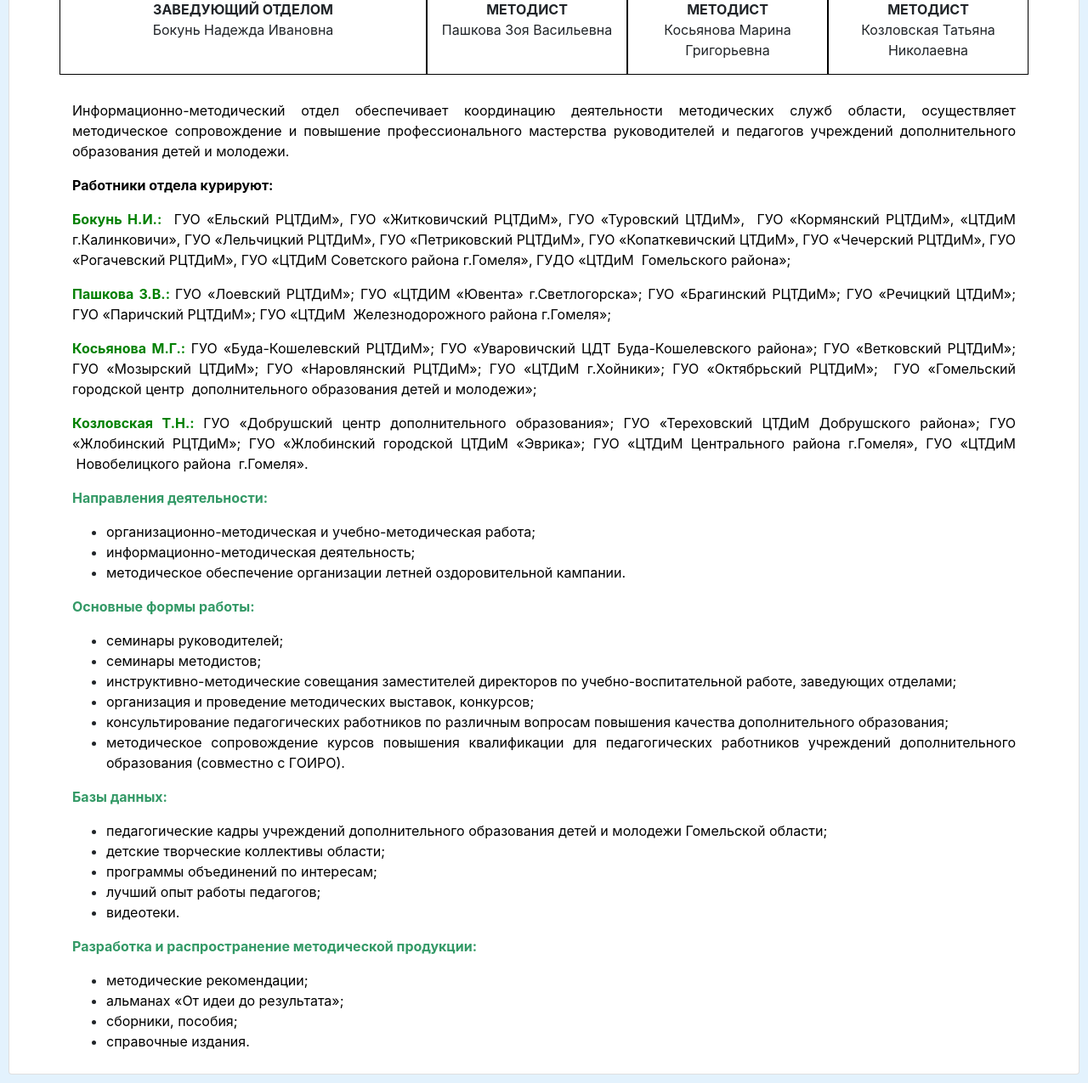
After one commit to suph4rd/DDTProject, a Django app: page /info-about-personal-view/ in a window 1280 px wide. The commit adds this page. Shown: the part 625-1900 px from the top of the page at 85% size. Run offline with Django 3.2, Linux system fonts and the light colour scheme; the visitor is signed in with stand-in values (Sample User, id 1); data comes from the database, SQL or seed files in the repository; data that the repository does not hold is empty; some libraries are stand-ins or nearby versions.

Commit message:
add information about personal

```diff
--- a/core/urls.py
+++ b/core/urls.py
@@ -26,7 +26,7 @@ urlpatterns = [
     path('create-team-view/', views.create_team_view, name='create_team_view'),
     path('result-participation-view/', views.result_participation_view, name='result_participation_view'),
     path('union-interes-view/', views.union_interes_view, name='union_interes_view'),
-
+    path('info-about-personal-view/', views.info_about_personal_view, name='info_about_personal_view'),
 
     # path('admin/', admin.site.urls),
 ]
--- a/core/views.py
+++ b/core/views.py
@@ -83,3 +83,9 @@ def union_interes_view(request):
     else:
         object = None
     return render(request, "core/union_interes.html", locals())
+
+
+@login_required
+def info_about_personal_view(request):
+    org_list = get_org_list(request)
+    return render(request, "core/info_about_personal.html", locals())
--- a/templates/core/general.html
+++ b/templates/core/general.html
@@ -1,12 +1,19 @@
-{%  load static %}
+{% load static %}
 <!DOCTYPE html>
 <html lang="en">
 <head>
     <meta charset="UTF-8">
-    <link rel="stylesheet" href="https://stackpath.bootstrapcdn.com/bootstrap/4.3.1/css/bootstrap.min.css" integrity="sha384-ggOyR0iXCbMQv3Xipma34MD+dH/1fQ784/j6cY/iJTQUOhcWr7x9JvoRxT2MZw1T" crossorigin="anonymous">
-    <script src="https://code.jquery.com/jquery-3.3.1.slim.min.js" integrity="sha384-q8i/X+965DzO0rT7abK41JStQIAqVgRVzpbzo5smXKp4YfRvH+8abtTE1Pi6jizo" crossorigin="anonymous"></script>
-    <script src="https://cdnjs.cloudflare.com/ajax/libs/popper.js/1.14.7/umd/popper.min.js" integrity="sha384-UO2eT0CpHqdSJQ6hJty5KVphtPhzWj9WO1clHTMGa3JDZwrnQq4sF86dIHNDz0W1" crossorigin="anonymous"></script>
-    <script src="https://stackpath.bootstrapcdn.com/bootstrap/4.3.1/js/bootstrap.min.js" integrity="sha384-JjSmVgyd0p3pXB1rRibZUAYoIIy6OrQ6VrjIEaFf/nJGzIxFDsf4x0xIM+B07jRM" crossorigin="anonymous"></script>
+    <link rel="stylesheet" href="https://stackpath.bootstrapcdn.com/bootstrap/4.3.1/css/bootstrap.min.css"
+          integrity="sha384-ggOyR0iXCbMQv3Xipma34MD+dH/1fQ784/j6cY/iJTQUOhcWr7x9JvoRxT2MZw1T" crossorigin="anonymous">
+    <script src="https://code.jquery.com/jquery-3.3.1.slim.min.js"
+            integrity="sha384-q8i/X+965DzO0rT7abK41JStQIAqVgRVzpbzo5smXKp4YfRvH+8abtTE1Pi6jizo"
+            crossorigin="anonymous"></script>
+    <script src="https://cdnjs.cloudflare.com/ajax/libs/popper.js/1.14.7/umd/popper.min.js"
+            integrity="sha384-UO2eT0CpHqdSJQ6hJty5KVphtPhzWj9WO1clHTMGa3JDZwrnQq4sF86dIHNDz0W1"
+            crossorigin="anonymous"></script>
+    <script src="https://stackpath.bootstrapcdn.com/bootstrap/4.3.1/js/bootstrap.min.js"
+            integrity="sha384-JjSmVgyd0p3pXB1rRibZUAYoIIy6OrQ6VrjIEaFf/nJGzIxFDsf4x0xIM+B07jRM"
+            crossorigin="anonymous"></script>
 
     <title>
         {% block title %}
@@ -20,7 +27,7 @@
         <img style="width: 8%" src="{% static 'icons/logo.png' %}" alt="Эмблема организации">
         <a class="nav-link" href="{% url "main_page" %}"><span>ГЛАВНАЯ СТРАНИЦА</span></a>
         <a class="nav-link" href=""><span>КАРТА</span></a>
-            <a class="nav-link" href=""><span>ИНФОРМАЦИЯ О СОТРУДНИКАХ</span></a>
+        <a class="nav-link" href="{% url 'info_about_personal_view' %}"><span>ИНФОРМАЦИЯ О СОТРУДНИКАХ</span></a>
         <a class="nav-link" href=""><span>НОРМАТИВНЫЕ ДОКУМЕНТЫ</span></a>
         <a class="btn btn-outline-danger" href="{% url 'logout' %}" style="float: right">Выход</a>
     </div>
@@ -39,7 +46,7 @@
             </div>
         </div>
     </div>
-    <hr />
+    <hr/>
 </div>
 <div class="container-fuild">
     {% block left_menu %}
@@ -89,6 +96,5 @@
         </a></p>
     {% endblock %}
     </div>
-</div>
 </body>
 </html>
--- /dev/null
+++ b/templates/core/info_about_personal.html
@@ -0,0 +1,84 @@
+{% extends "core/general.html" %}
+{% load static %}
+{% block title %}Информация о сотрудниках{% endblock %}
+{% block content %}
+    <h1 style="text-align: center">Информация о сотрудниках</h1>
+    <div class="container">
+        <div class="row">
+            <div class="col-sm" style="border: 1px solid black">
+                <img src="http://gomelpalace.by/wp-content/uploads/2016/01/Бокунь-196x300.jpg"
+                     style="margin-left: 11%" alt="">
+                <p style="text-align: center">
+                    <strong>ЗАВЕДУЮЩИЙ ОТДЕЛОМ</strong><br>
+                    Бокунь Надежда Ивановна
+                </p>
+            </div>
+            <div class="col-sm" style="border: 1px solid black">
+                <img src="{% static 'photo/Пашкова-193x300.jpg' %}" alt=""
+                    style="margin-left: 11%">
+                <p style="text-align: center">
+                    <strong>МЕТОДИСТ</strong><br>
+                    Пашкова Зоя Васильевна
+                </p>
+            </div>
+            <div class="col-sm" style="border: 1px solid black">
+                <img src="{% static 'photo/Косьянова-181x300.jpg' %}" alt=""
+                    style="margin-left: 11%">
+                <p style="text-align: center">
+                    <strong>МЕТОДИСТ</strong><br>
+                    Косьянова Марина Григорьевна
+                </p>
+            </div>
+            <div class="col-sm" style="border: 1px solid black">
+                <img src="{% static 'photo/66391681_429358627922479_8353376186110018390_n-190x300.jpg' %}"
+                     alt="" style="margin-left: 11%">
+                <p style="text-align: center">
+                    <strong>МЕТОДИСТ</strong> <br>
+                    Козловская Татьяна Николаевна
+                </p>
+            </div>
+        </div>
+
+        <div style="margin-top: 30px">
+            <p style="text-align: justify;"><span style="color: #000000;">Информационно-методический отдел обеспечивает координацию деятельности методических служб области, осуществляет методическое сопровождение и повышение профессионального мастерства руководителей и педагогов учреждений дополнительного образования детей и молодежи.</span></p>
+            <p><span style="color: #000000;"><strong>Работники отдела курируют:</strong></span></p>
+            <p style="text-align: justify;"><span style="color: #000000;"><span style="color: #008000;"><strong>Бокунь Н.И.:</strong> </span>&nbsp;ГУО «Ельский РЦТДиМ», ГУО «Житковичский РЦТДиМ», ГУО «Туровский ЦТДиМ»,&nbsp; ГУО «Кормянский РЦТДиМ», «ЦТДиМ г.Калинковичи», ГУО «Лельчицкий РЦТДиМ», ГУО «Петриковский РЦТДиМ», ГУО «Копаткевичский ЦТДиМ», ГУО «Чечерский РЦТДиМ», ГУО «Рогачевский РЦТДиМ», ГУО «ЦТДиМ Советского района г.Гомеля», ГУДО «ЦТДиМ &nbsp;Гомельского района»;</span></p>
+            <p style="text-align: justify;"><span style="color: #000000;"><strong><span style="color: #008000;">Пашкова З.В.:&nbsp;</span></strong>ГУО «Лоевский РЦТДиМ»; ГУО «ЦТДИМ «Ювента» г.Светлогорска»; ГУО «Брагинский РЦТДиМ»; ГУО «Речицкий ЦТДиМ»; ГУО «Паричский РЦТДиМ»; ГУО «ЦТДиМ &nbsp;Железнодорожного района г.Гомеля»;</span></p>
+            <p style="text-align: justify;"><span style="color: #000000;"><span style="color: #008000;"><strong>Косьянова М.Г.:&nbsp;</strong></span>ГУО «Буда-Кошелевский РЦТДиМ»; ГУО «Уваровичский ЦДТ Буда-Кошелевского района»; ГУО «Ветковский РЦТДиМ»; ГУО «Мозырский ЦТДиМ»; ГУО «Наровлянский РЦТДиМ»; ГУО «ЦТДиМ г.Хойники»; ГУО «Октябрьский РЦТДиМ»; &nbsp;ГУО «Гомельский городской центр &nbsp;дополнительного образования детей и молодежи»;</span></p>
+            <p style="text-align: justify;"><span style="color: #000000;"><strong><span style="color: #008000;">Козловская Т.Н.:&nbsp;</span></strong>ГУО «Добрушский центр дополнительного образования»; ГУО «Тереховский ЦТДиМ Добрушского района»; ГУО «Жлобинский РЦТДиМ»; ГУО «Жлобинский городской ЦТДиМ «Эврика»; ГУО «ЦТДиМ Центрального района г.Гомеля», ГУО «ЦТДиМ &nbsp;Новобелицкого района&nbsp; г.Гомеля».</span></p>
+        </div>
+
+        <div>
+            <p style="text-align: justify;"><strong><span style="color: #339966;">Направления деятельности:</span></strong></p>
+            <ul>
+                <li style="text-align: justify;"><span style="color: #000000;">организационно-методическая и учебно-методическая работа;</span></li>
+                <li style="text-align: justify;"><span style="color: #000000;">информационно-методическая деятельность;</span></li>
+                <li style="text-align: justify;"><span style="color: #000000;">методическое обеспечение организации летней оздоровительной кампании.</span></li>
+            </ul>
+            <p style="text-align: justify;"><span style="color: #339966;"><strong>Основные формы работы:</strong></span></p>
+            <ul>
+                <li style="text-align: justify;"><span style="color: #000000;">семинары руководителей;</span></li>
+                <li style="text-align: justify;"><span style="color: #000000;">семинары методистов;</span></li>
+                <li style="text-align: justify;"><span style="color: #000000;">инструктивно-методические совещания заместителей директоров по учебно-воспитательной работе, заведующих отделами;</span></li>
+                <li style="text-align: justify;"><span style="color: #000000;">организация и проведение методических выставок, конкурсов;</span></li>
+                <li style="text-align: justify;"><span style="color: #000000;">консультирование педагогических работников по различным вопросам повышения качества дополнительного образования;</span></li>
+                <li style="text-align: justify;"><span style="color: #000000;">методическое сопровождение курсов повышения квалификации для педагогических работников учреждений дополнительного образования (совместно с ГОИРО).</span></li>
+            </ul>
+            <p style="text-align: justify;"><span style="color: #339966;"><strong>Базы данных:</strong></span></p>
+            <ul>
+                <li style="text-align: justify;"><span style="color: #000000;">педагогические кадры учреждений дополнительного образования детей и молодежи Гомельской области;</span></li>
+                <li style="text-align: justify;"><span style="color: #000000;">детские творческие коллективы области;</span></li>
+                <li style="text-align: justify;"><span style="color: #000000;">программы объединений по интересам;</span></li>
+                <li style="text-align: justify;"><span style="color: #000000;">лучший опыт работы педагогов;</span></li>
+                <li><span style="color: #000000;">видеотеки.</span></li>
+            </ul>
+            <p style="text-align: justify;"><strong><span style="color: #339966;">Разработка и распространение методической продукции:</span></strong></p>
+            <ul>
+                <li style="text-align: justify;"><span style="color: #000000;">методические рекомендации;</span></li>
+                <li><span style="color: #000000;">альманах «От идеи до результата»;</span></li>
+                <li style="text-align: justify;"><span style="color: #000000;">сборники, пособия;</span></li>
+                <li style="text-align: justify;"><span style="color: #000000;">справочные издания.</span></li>
+            </ul>
+        </div>
+    </div>
+{% endblock %}
```
Also changed, not shown: static/photo/66391681_429358627922479_8353376186110018390_n-190x300.jpg (added), static/photo/Бокунь-196x300.jpg (added), static/photo/Косьянова-181x300.jpg (added), static/photo/Пашкова-193x300.jpg (added). Lines whose indentation alone changed are shown as unchanged.
